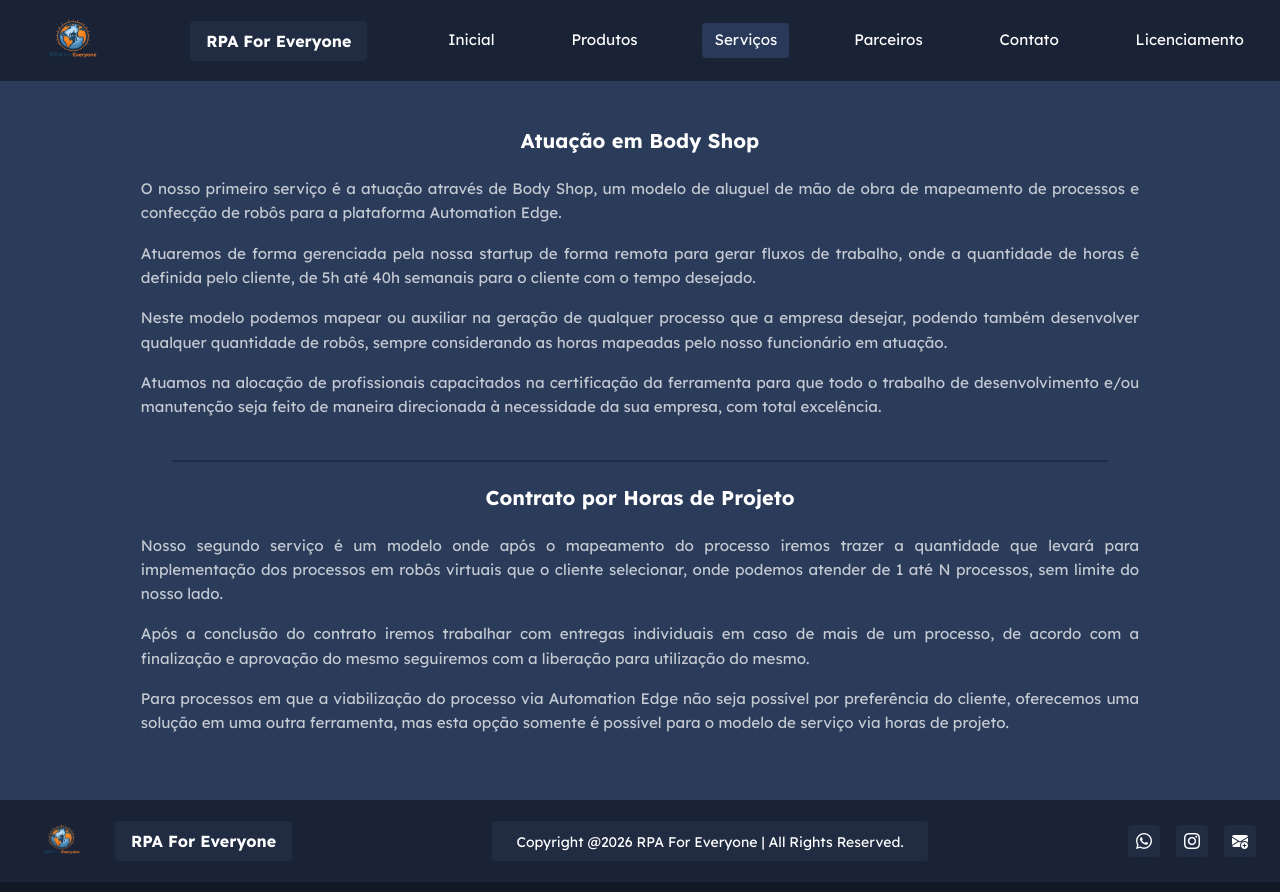
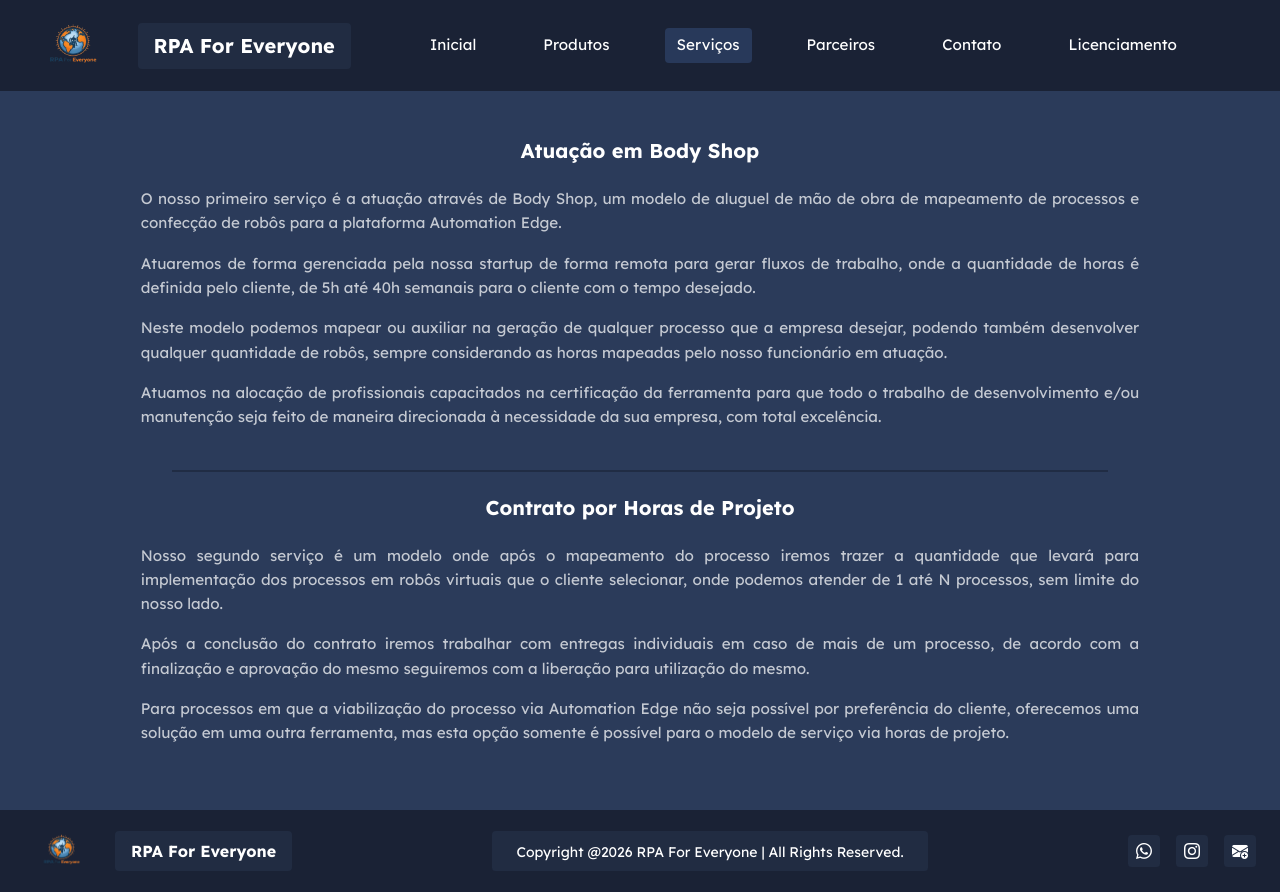
Before and after one commit to kaykyjuvenal/SiteRPAForEveryone, a plain HTML site: page serviços.html in a window 1280 px wide. Drawn offline with nearby package versions, Linux system fonts and the light colour scheme.

Commit message:
fix: Adjusting nav menu

```diff
--- a/serviços.html
+++ b/serviços.html
@@ -15,20 +15,30 @@
 <body class="d-flex flex-column min-vh-100">
 
     <header class="header-bg py-2 px-4 flex-shrink-0">
-        <nav class="d-flex align-items-center justify-content-between w-100 flex-nowrap overflow-auto">
+        <nav class="navbar navbar-expand-lg navbar-dark w-100 p-0">
 
-            <img src="logo.png" alt="Logo RPA For Everyone" class="flex-shrink-0" style="height: 65px; width: auto; object-fit: contain;">
+            <a class="navbar-brand d-flex align-items-center gap-3 m-0 text-decoration-none" href="index.html">
+                <img src="logo.png" alt="Logo RPA For Everyone" style="height: 65px; width: auto; object-fit: contain;">
+                <div class="brand-box text-white py-2 px-3 fw-bold text-nowrap">
+                    RPA For Everyone
+                </div>
+            </a>
 
-            <div class="brand-box text-white py-2 px-3 fw-bold text-nowrap mx-3">
-                RPA For Everyone
+            <button class="navbar-toggler border-0 shadow-none" type="button" data-bs-toggle="collapse" data-bs-target="#menuPrincipal" aria-controls="menuPrincipal" aria-expanded="false" aria-label="Alternar navegação">
+                <span class="navbar-toggler-icon"></span>
+            </button>
+
+            <div class="collapse navbar-collapse" id="menuPrincipal">
+                <div class="navbar-nav d-flex align-items-center w-100 justify-content-evenly mt-3 mt-lg-0 px-lg-4">
+                    <a href="index.html" class="nav-btn  text-nowrap">Inicial</a>
+                    <a href="produtos.html" class="nav-btn text-nowrap">Produtos</a>
+                    <a href="serviços.html" class="nav-btn active text-nowrap">Serviços</a>
+                    <a href="parceiros.html" class="nav-btn text-nowrap">Parceiros</a>
+                    <a href="contato.html" class="nav-btn text-nowrap">Contato</a>
+                    <a href="licenciamento.html" class="nav-btn text-nowrap">Licenciamento</a>
+                </div>
             </div>
 
-            <a href="index.html" class="nav-btn text-nowrap">Inicial</a>
-            <a href="produtos.html" class="nav-btn text-nowrap">Produtos</a>
-            <a href="servicos.html" class="nav-btn active text-nowrap">Serviços</a>
-            <a href="parceiros.html" class="nav-btn text-nowrap">Parceiros</a>
-            <a href="contato.html" class="nav-btn text-nowrap">Contato</a>
-            <a href="licenciamento.html" class="nav-btn text-nowrap">Licenciamento</a>
         </nav>
     </header>
 
```
Also changed, not shown: contato.html (+14 -5 lines), licenciamento.html (+20 -10 lines), parceiros.html (+14 -5 lines), produtos.html (+14 -5 lines).
